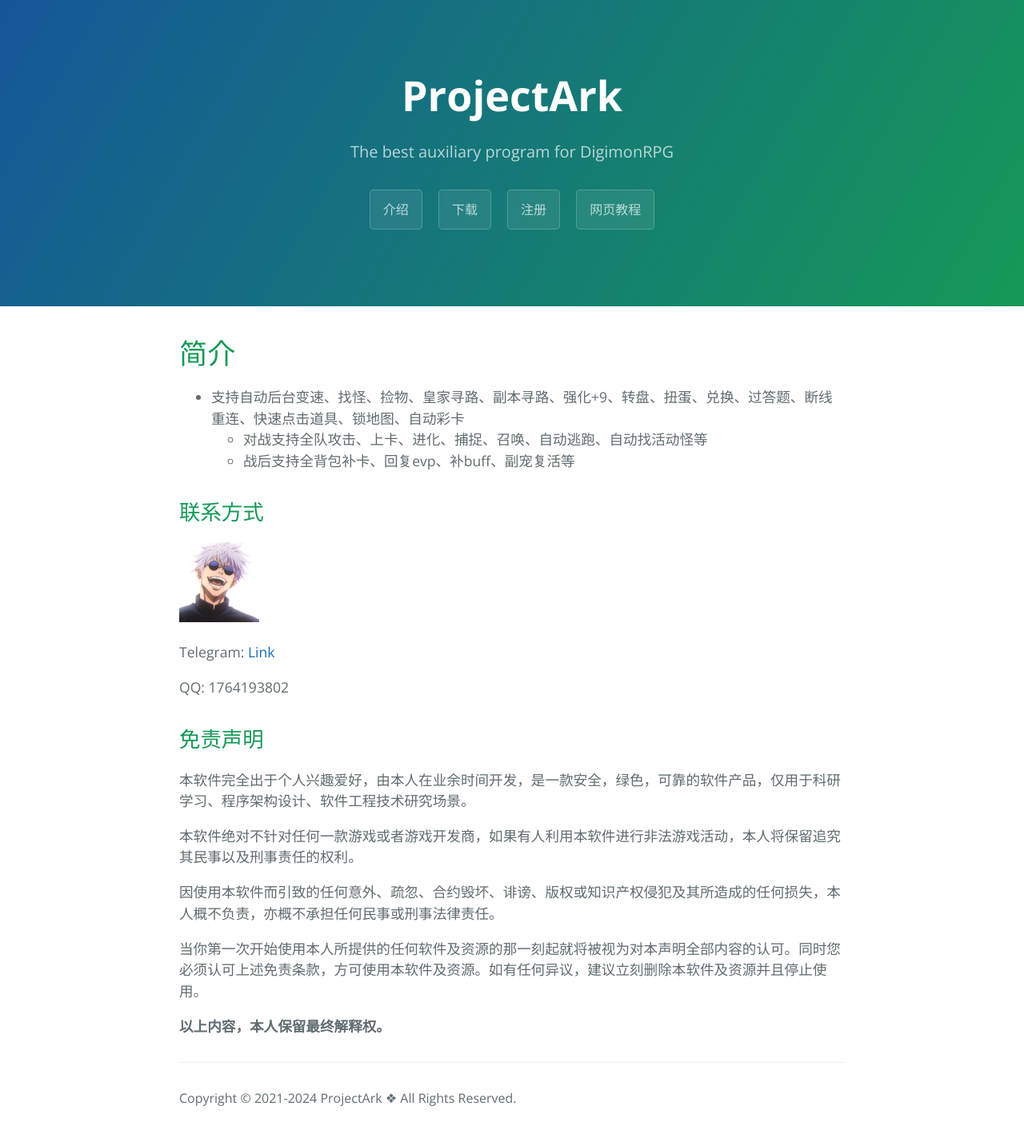
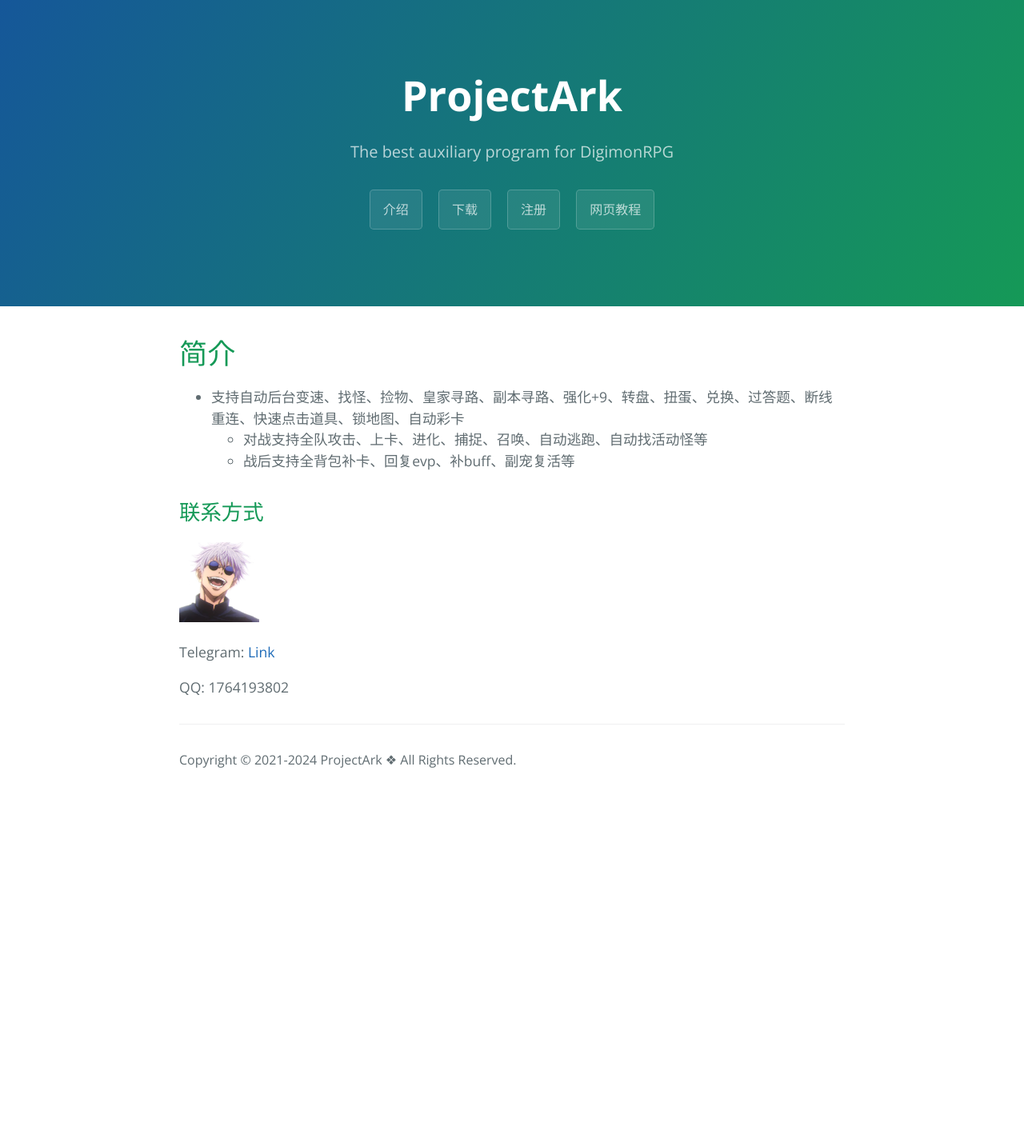
Before and after one commit to ProjectArkClub/ProjectArkClub.github.io, a Jekyll site: the page built from index.md, in a window 1280 px wide. Shown: the whole page at 80% size. Built offline with Jekyll 4.4.1, drawn with Linux system fonts in a browser that asks for light colours; after the commit the page ends 1010 px from its top, so only the background shows below that.

```diff
--- a/_config.yml
+++ b/_config.yml
@@ -39,8 +39,8 @@ fastgit_url: https://fastgit.projectark.vip/https://raw.githubusercontent.com/Pr
 bucket_url: https://download-projectark-1258640941.cos.ap-shanghai.myqcloud.com
 google_analytics: G-Q0B9W70VGJ
 projectArk: False
-projectArk_version: v4.655
-projectArk_version_update: 2023/6/1
+projectArk_version: v4.656
+projectArk_version_update: 2023/6/7
 projectArk_update_version: v3.7.9.0
 
 # Build settings
--- a/index.md
+++ b/index.md
@@ -38,7 +38,7 @@ projectArk: True
 <p>QQ: 1764193802</p>
 <!-- <p>Mail: shopperipm@yandex.com</p> -->
 
-## 免责声明
+<!-- ## 免责声明
 本软件完全出于个人兴趣爱好，由本人在业余时间开发，是一款安全，绿色，可靠的软件产品，仅用于科研学习、程序架构设计、软件工程技术研究场景。
 
 本软件绝对不针对任何一款游戏或者游戏开发商，如果有人利用本软件进行非法游戏活动，本人将保留追究其民事以及刑事责任的权利。
@@ -47,4 +47,4 @@ projectArk: True
 
 当你第一次开始使用本人所提供的任何软件及资源的那一刻起就将被视为对本声明全部内容的认可。同时您必须认可上述免责条款，方可使用本软件及资源。如有任何异议，建议立刻删除本软件及资源并且停止使用。
 
-**以上内容，本人保留最终解释权。**
+**以上内容，本人保留最终解释权。** -->
```
